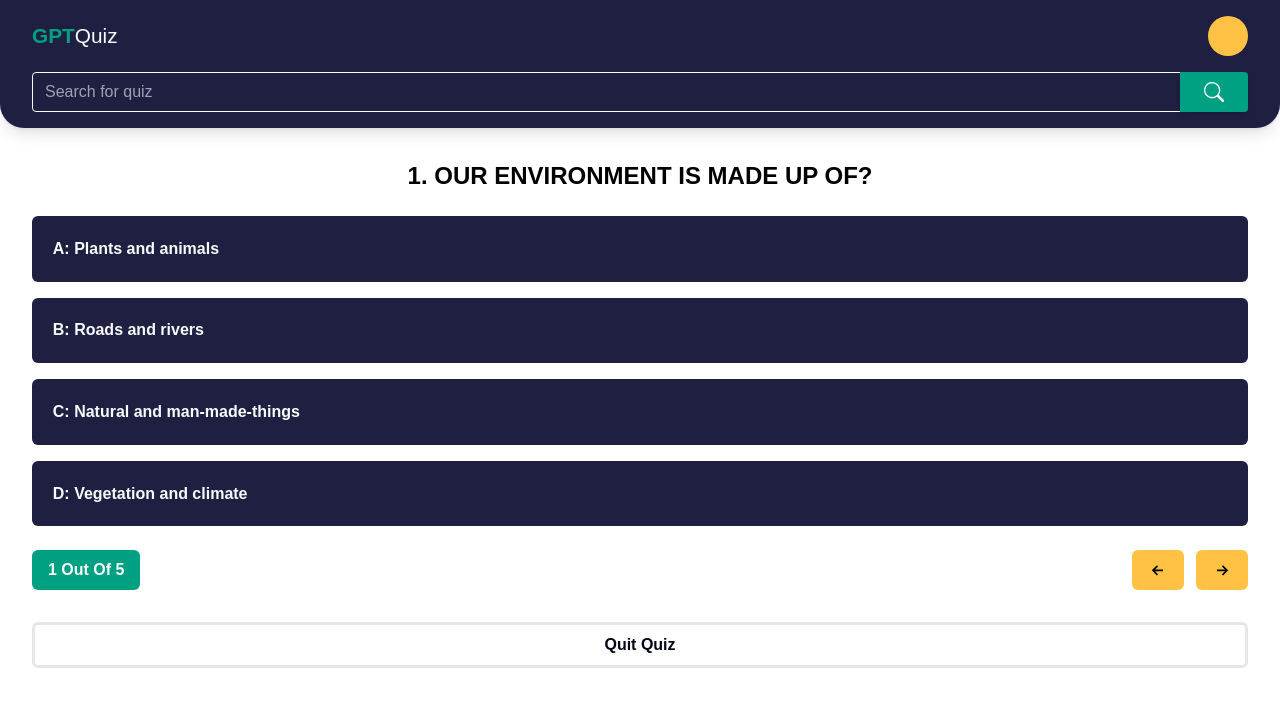
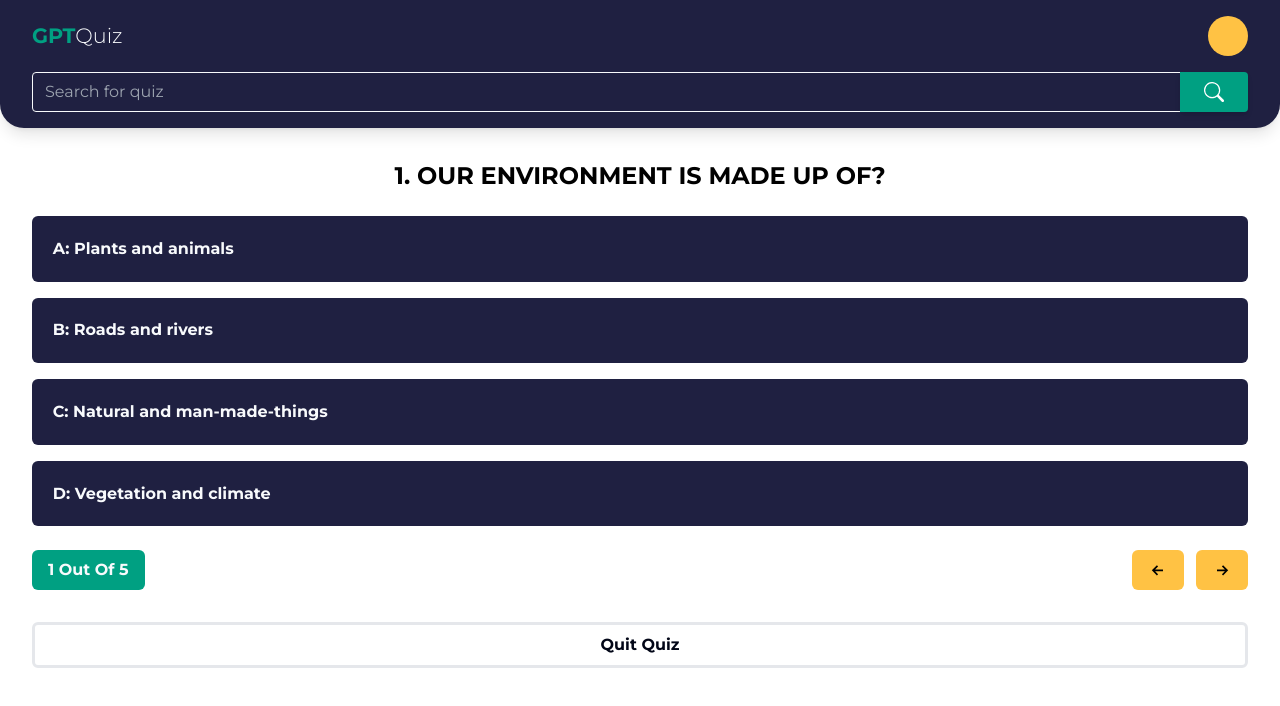
Before and after one commit to mosespace/quizz-app, a Next.js app: page /sst-quiz in a window 1280 px wide. Shown: the top 706 px of the page. Built offline with nearby package versions, Linux system fonts and the light colour scheme.

Commit message:
feat: initial commit

```diff
--- a/app/globals.css
+++ b/app/globals.css
@@ -1,7 +1,7 @@
+@import url("https://fonts.googleapis.com/css2?family=Montserrat:wght@100;200;300;400;500;600;700;800;900&display=swap");
 @tailwind base;
 @tailwind components;
 @tailwind utilities;
-@import url("https://fonts.googleapis.com/css2?family=Montserrat:wght@100;200;300;400;500;600;700;800;900&display=swap");
 
 .swiper {
   width: 100%;
--- a/components/score/Score.jsx
+++ b/components/score/Score.jsx
@@ -1,6 +1,7 @@
 "use client";
 import React from "react";
 import Link from "next/link";
+import Image from "next/image";
 
 export default function Score({ score, results }) {
   // console.log(showResults);
@@ -8,7 +9,7 @@ export default function Score({ score, results }) {
   return (
     <div className=' text-center flex pt-[2rem] flex-col justify-center gap-[1.5rem] px-[3rem]'>
       <div>
-        <img src='/score/Score.png' alt='' />
+        <Image src='/score/Score.png' alt='' />
       </div>
       <div className='font-bold flex flex-col text-2xl gap-[.5rem]'>
         <span>John 😎</span>
--- a/tailwind.config.js
+++ b/tailwind.config.js
@@ -20,7 +20,7 @@ module.exports = {
         image: "url(/3264493.jpg)",
       },
       fontFamily: {
-        montserrat: ["Montserrat", "sans-serif"],
+        montserrat: ["Montserrat"],
       },
     },
   },
```
